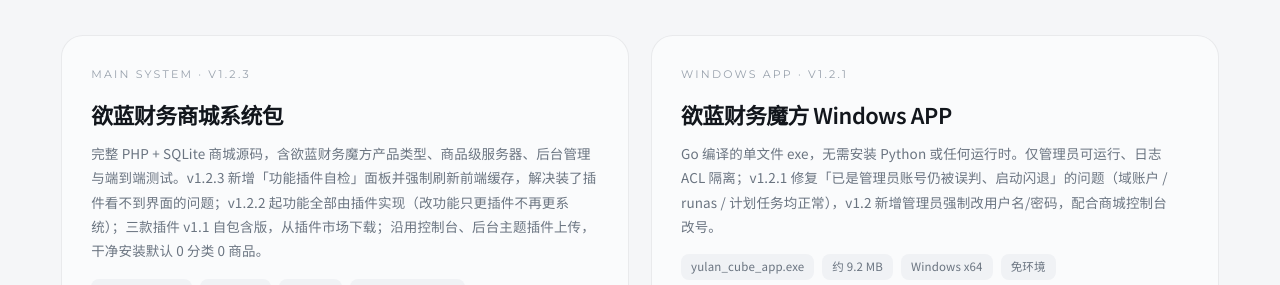
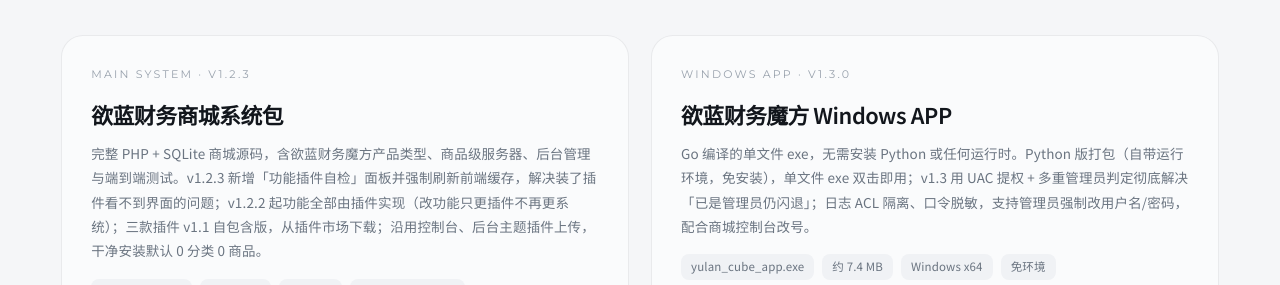
Before and after one commit to yulancloud/homepage, a plain HTML site: page 404.html in a window 1280 px wide. Shown: the part 3127-3412 px from the top of the page. Drawn offline with Linux system fonts and the light colour scheme.

Commit message:
site: Windows APP 升级 v1.3.0（Python 版打包，修复闪退）

```diff
--- a/404.html
+++ b/404.html
@@ -247,12 +247,12 @@
         </article>
 
         <article class="lp-card">
-          <div class="lp-card__k">WINDOWS APP · v1.2.1</div>
+          <div class="lp-card__k">WINDOWS APP · v1.3.0</div>
           <h3>欲蓝财务魔方 Windows APP</h3>
-          <p>Go 编译的单文件 exe，无需安装 Python 或任何运行时。仅管理员可运行、日志 ACL 隔离；v1.2.1 修复「已是管理员账号仍被误判、启动闪退」的问题（域账户 / runas / 计划任务均正常），v1.2 新增管理员强制改用户名/密码，配合商城控制台改号。</p>
-          <div class="lp-card__meta"><span>yulan_cube_app.exe</span><span>约 9.2 MB</span><span>Windows x64</span><span>免环境</span></div>
+          <p>Go 编译的单文件 exe，无需安装 Python 或任何运行时。Python 版打包（自带运行环境，免安装），单文件 exe 双击即用；v1.3 用 UAC 提权 + 多重管理员判定彻底解决「已是管理员仍闪退」；日志 ACL 隔离、口令脱敏，支持管理员强制改用户名/密码，配合商城控制台改号。</p>
+          <div class="lp-card__meta"><span>yulan_cube_app.exe</span><span>约 7.4 MB</span><span>Windows x64</span><span>免环境</span></div>
           <div class="lp-card__actions">
-            <a class="btn btn--primary" href="https://github.com/yulancloud/yulancloudRubik-Windows/releases/download/v1.2.1/yulan_cube_app.exe">下载 EXE <svg class="ico" viewBox="0 0 24 24" aria-hidden="true"><path d="M12 4v11M7.5 10.5 12 15l4.5-4.5M5 19h14"/></svg></a>
+            <a class="btn btn--primary" href="https://github.com/yulancloud/yulancloudRubik-Windows/releases/download/v1.3.0/yulan_cube_app.exe">下载 EXE <svg class="ico" viewBox="0 0 24 24" aria-hidden="true"><path d="M12 4v11M7.5 10.5 12 15l4.5-4.5M5 19h14"/></svg></a>
             <a class="btn btn--ghost" href="https://github.com/yulancloud/yulancloudRubik-Windows" target="_blank" rel="noopener">APP 仓库</a>
           </div>
         </article>
```
Also changed, not shown: index.html (+4 -4 lines).
